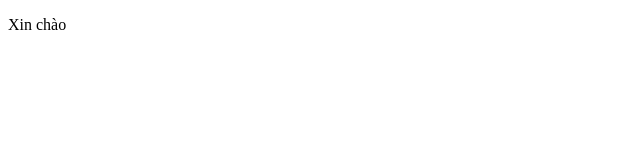
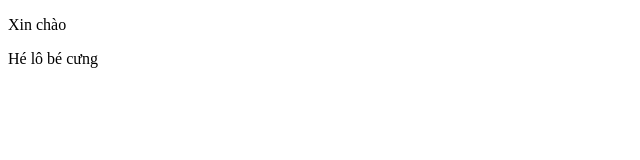
Before and after one commit to khiemdang111/test, a plain HTML site: page index.html in a window 1280 px wide. Shown: the full height of the page, 0-640 px from the left. Drawn offline with Linux system fonts and the light colour scheme.

Commit message:
baby
babyhiih

```diff
--- a/index.html
+++ b/index.html
@@ -7,5 +7,6 @@
 </head>
 <body>
     <p>Xin chào</p>
+    <span>Hé lô bé cưng</span>
 </body>
 </html>
```
